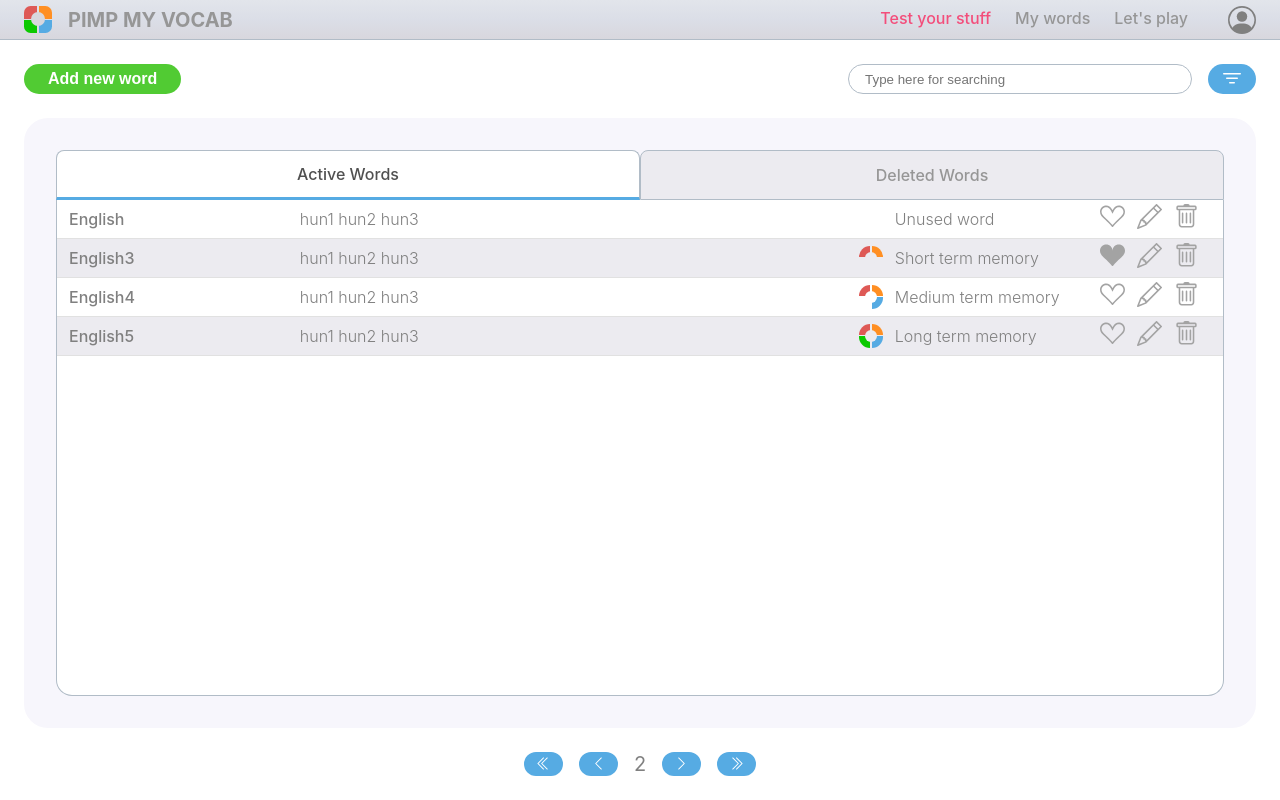
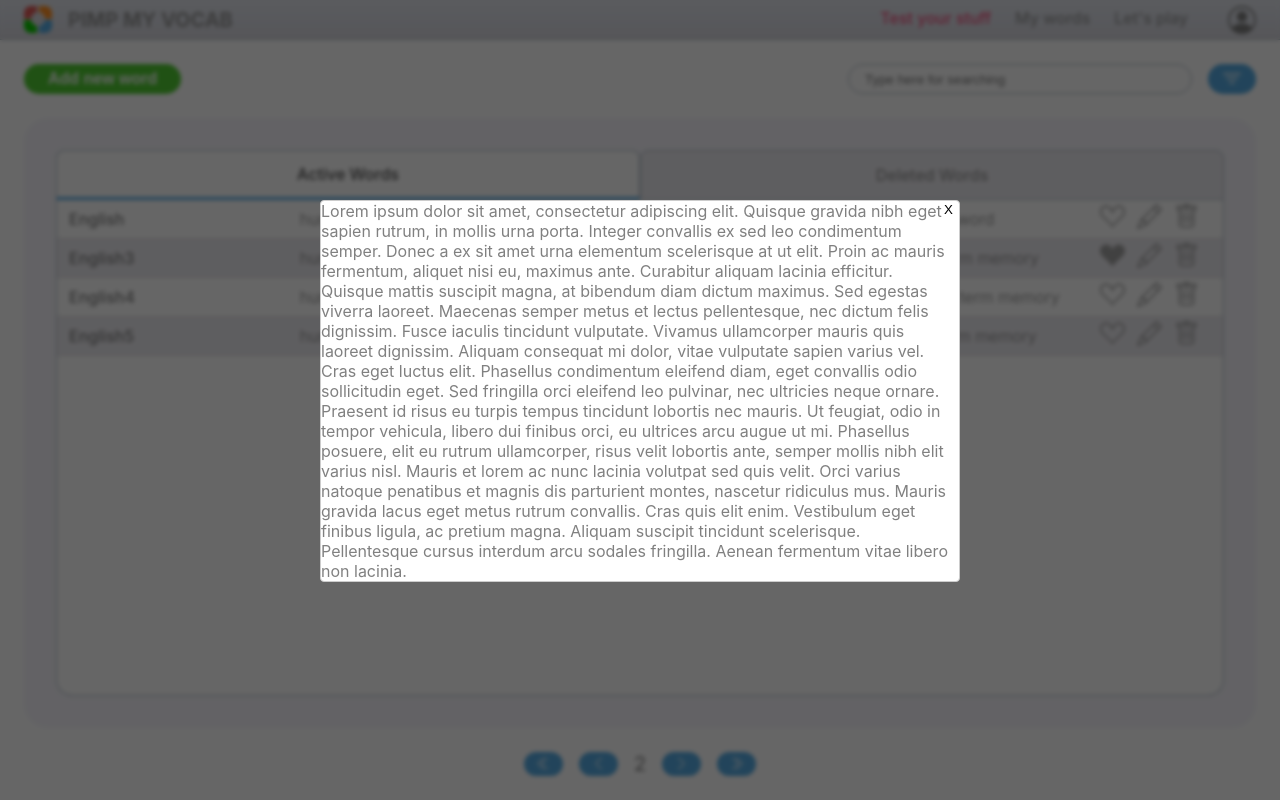
Before and after one commit to Crepkey/pmv_frond_end, a React (Create React App) app: page /my-words/active-words in a window 1280 px wide. Built offline with nearby package versions, Linux system fonts and the light colour scheme.

Commit message:
Modal can be opened and closed

```diff
--- a/src/App.tsx
+++ b/src/App.tsx
@@ -6,7 +6,6 @@ import MyWords from "./components/mainComponents/MyWords";
 import Home from "./components/mainComponents/Home";
 import Game from "./components/mainComponents/Game";
 import EditWord from "./components/subComponents/myWords/EditWord";
-import Modal from "./components/generalComponents/Modal";
 
 // Styles
 import styled from "styled-components";
@@ -24,7 +23,7 @@ function App() {
 			<MenuBar />
 
 			<Switch>
-				<Route path="/test" component={() => <Modal />} /> {/* Here you can pass any component that you want to test */}
+				<Route path="/test" component={() => <EditWord title="teszt" />} /> {/* Here you can pass any component that you want to test */}
 				<Route path="/my-words" component={MyWords} />
 				<Route path="/lets-play" component={Game} />
 				<Route path="/" exact component={Home} />
--- a/src/components/generalComponents/Modal.tsx
+++ b/src/components/generalComponents/Modal.tsx
@@ -39,12 +39,21 @@ export const CloseButton = styled.button`
 	}
 `;
 
-export default function Modal() {
+interface ModalProps {
+	isOpen: boolean;
+	onCloseRequest(): void;
+}
+
+export default function Modal({ isOpen, onCloseRequest }: ModalProps) {
+	if (!isOpen) {
+		return null;
+	}
+
 	return (
 		<Fragment>
 			<ModalBackgroundCover />
 			<ModalContainer>
-				<CloseButton>X</CloseButton>
+				<CloseButton onClick={onCloseRequest}>X</CloseButton>
 				<div>
 					Lorem ipsum dolor sit amet, consectetur adipiscing elit. Quisque gravida nibh eget sapien rutrum, in mollis urna porta. Integer
 					convallis ex sed leo condimentum semper. Donec a ex sit amet urna elementum scelerisque at ut elit. Proin ac mauris fermentum,
--- a/src/components/mainComponents/MyWords.tsx
+++ b/src/components/mainComponents/MyWords.tsx
@@ -13,6 +13,7 @@ import styled from "styled-components";
 
 /* Components */
 import Words from "../subComponents/myWords/Words";
+import Modal from "../generalComponents/Modal";
 
 const MainContainer = styled.div`
 	display: flex;
@@ -275,6 +276,7 @@ export interface APICallResult {
 export default function MyWords() {
 	const [words, setWords] = useState<APICallResult>({ activeWords: [], deletedWords: [] });
 	const [activeTab, setActiveTab] = useState<"active-words" | "deleted-words">("active-words");
+	const [isModalOpen, setIsModalOpen] = useState<boolean>(true);
 
 	useEffect(() => {
 		load();
@@ -296,8 +298,13 @@ export default function MyWords() {
 		else return { activeWordsTab: inactiveTabStyle, deletedWordsTab: activeTabStyle };
 	}
 
+	function closeModal() {
+		setIsModalOpen(false);
+	}
+
 	return (
 		<MainContainer>
+			<Modal isOpen={isModalOpen} onCloseRequest={closeModal} />
 			<ControlBarContainer>
 				<AddNewWordButton>Add new word</AddNewWordButton>
 				<SearchContainer>
@@ -317,7 +324,6 @@ export default function MyWords() {
 							Deleted Words
 						</Tab>
 					</TabContainer>
-
 					<WordContainer>
 						<Route path="/my-words/active-words" component={() => <Words words={words} displayedWordsType="active" />} />
 						<Route path="/my-words/deleted-words" component={() => <Words words={words} displayedWordsType="deleted" />} />
```
